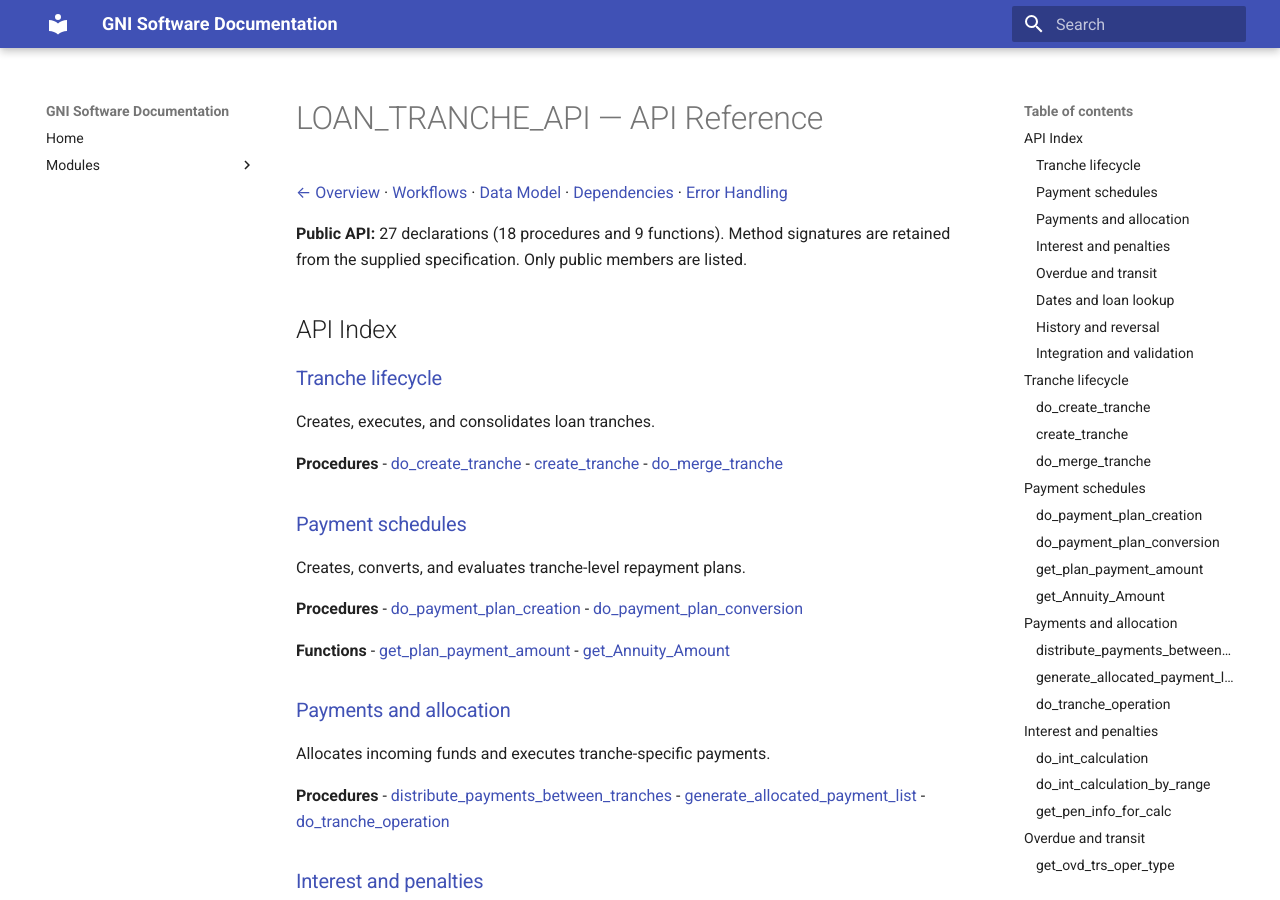
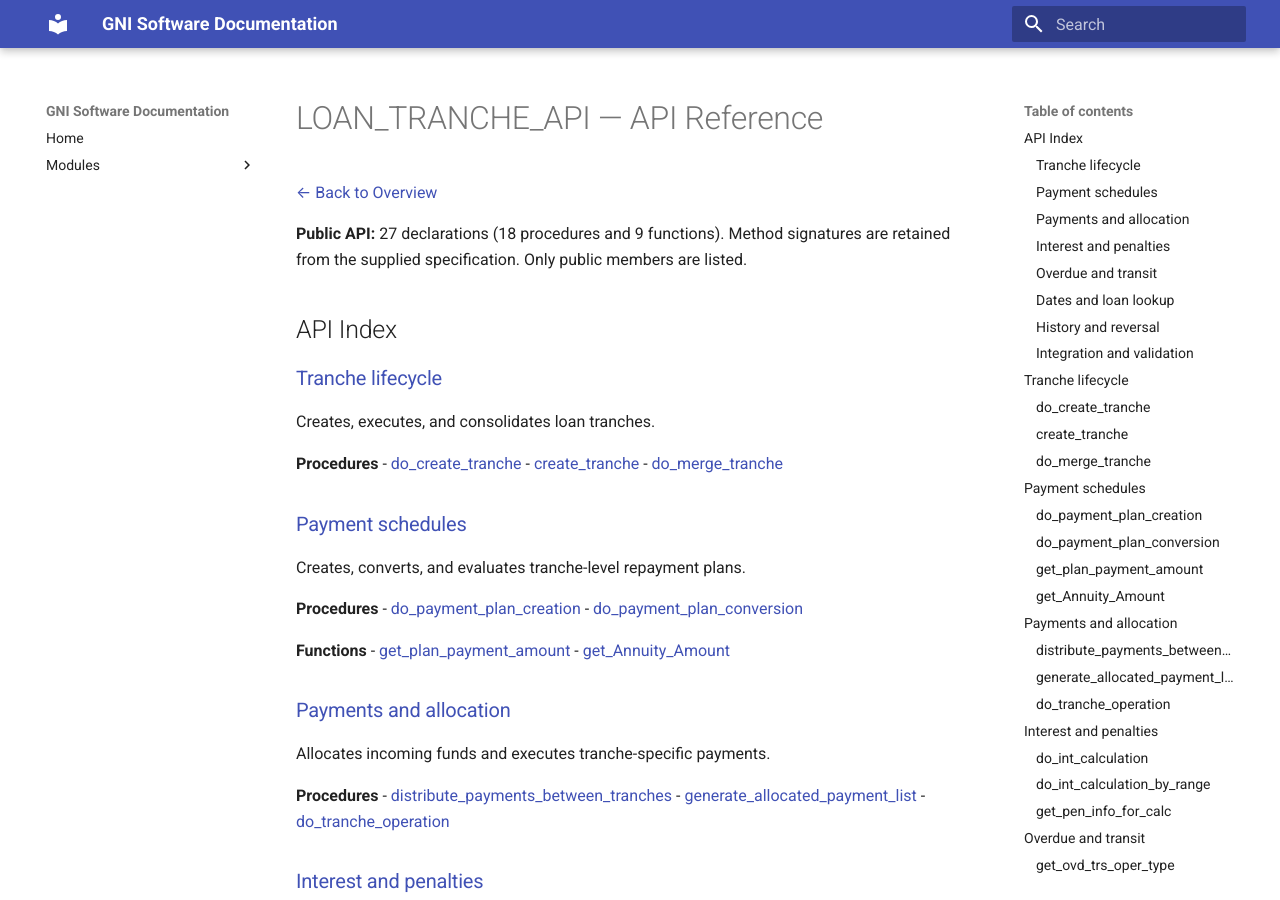
Before and after one commit to SadayCb/gni-documentation-poc9.0, an MkDocs documentation site: the page built from docs/modules/loan-management/loan-tranche-api/api-reference.md, in a window 1280 px wide and 900 px high. Built offline with MkDocs 1.6.1 and Material for MkDocs 9.7.7, drawn with Linux system fonts in a browser that asks for light colours.

Commit message:
Update api-reference.md

```diff
--- a/docs/modules/loan-management/loan-tranche-api/api-reference.md
+++ b/docs/modules/loan-management/loan-tranche-api/api-reference.md
@@ -1,6 +1,6 @@
 # LOAN_TRANCHE_API — API Reference
 
-[← Overview](README.md) · [Workflows](workflows.md) · [Data Model](data-model.md) · [Dependencies](dependencies.md) · [Error Handling](error-handling.md)
+[← Back to Overview](README.md)
 
 **Public API:** 27 declarations (18 procedures and 9 functions). Method signatures are retained from the supplied specification. Only public members are listed.
 
@@ -1156,3 +1156,7 @@ procedure do_plan_control(p_document_no in varchar2,
 *Source: supplied package body, lines 6481–6494.*
 
 [↑ API Index](#api-index) · [↑ Functional area](#domain-integration-and-validation)
+
+---
+
+[← Back to Overview](README.md)
```
